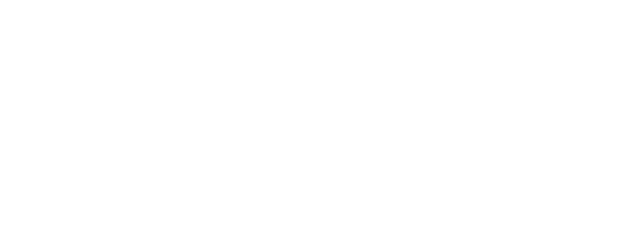
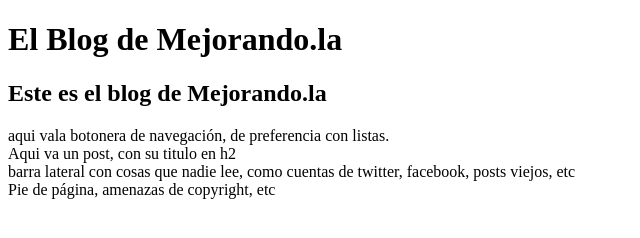
Before and after one commit to hachewd/mejorandola, a plain HTML site: page index.html in a window 1280 px wide. Shown: the whole page, without its empty margins (0-640 px from the left). Drawn offline with Linux system fonts and the light colour scheme.

Commit message:
nuevos codigo html 5

```diff
--- a/index.html
+++ b/index.html
@@ -1,9 +1,27 @@
 <!doctype html>
 <html lang="es">
+<meta charset="UTF-8">
 <head>
 	<title>Practica de html 5 Mejorandola</title>
 </head>
 <body>
-
+<header>
+	<hgroup>
+		<h1>El Blog de Mejorando.la</h1>
+		<h2>Este es el blog de Mejorando.la</h2>
+	</hgroup>
+</header>
+<nav>
+	aqui vala botonera de navegación, de preferencia con listas.
+</nav>
+<section>
+	<article>Aqui va un post, con su titulo en h2</article>
+</section>
+<aside>
+	barra lateral con cosas que nadie lee, como cuentas de twitter, facebook, posts viejos, etc
+</aside>
+<footer>
+	Pie de página, amenazas de copyright, etc
+</footer>
 </body>
 </html>
```
